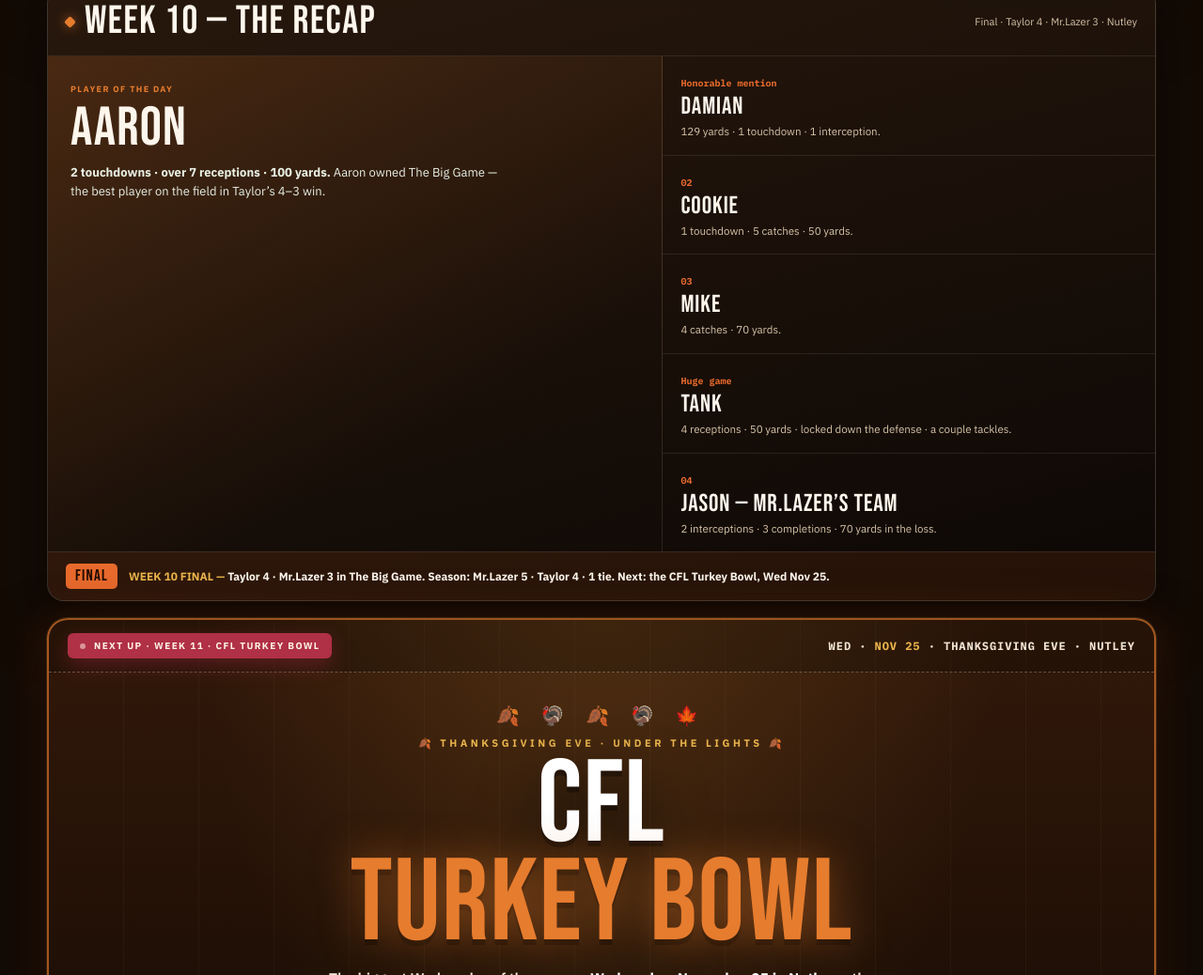
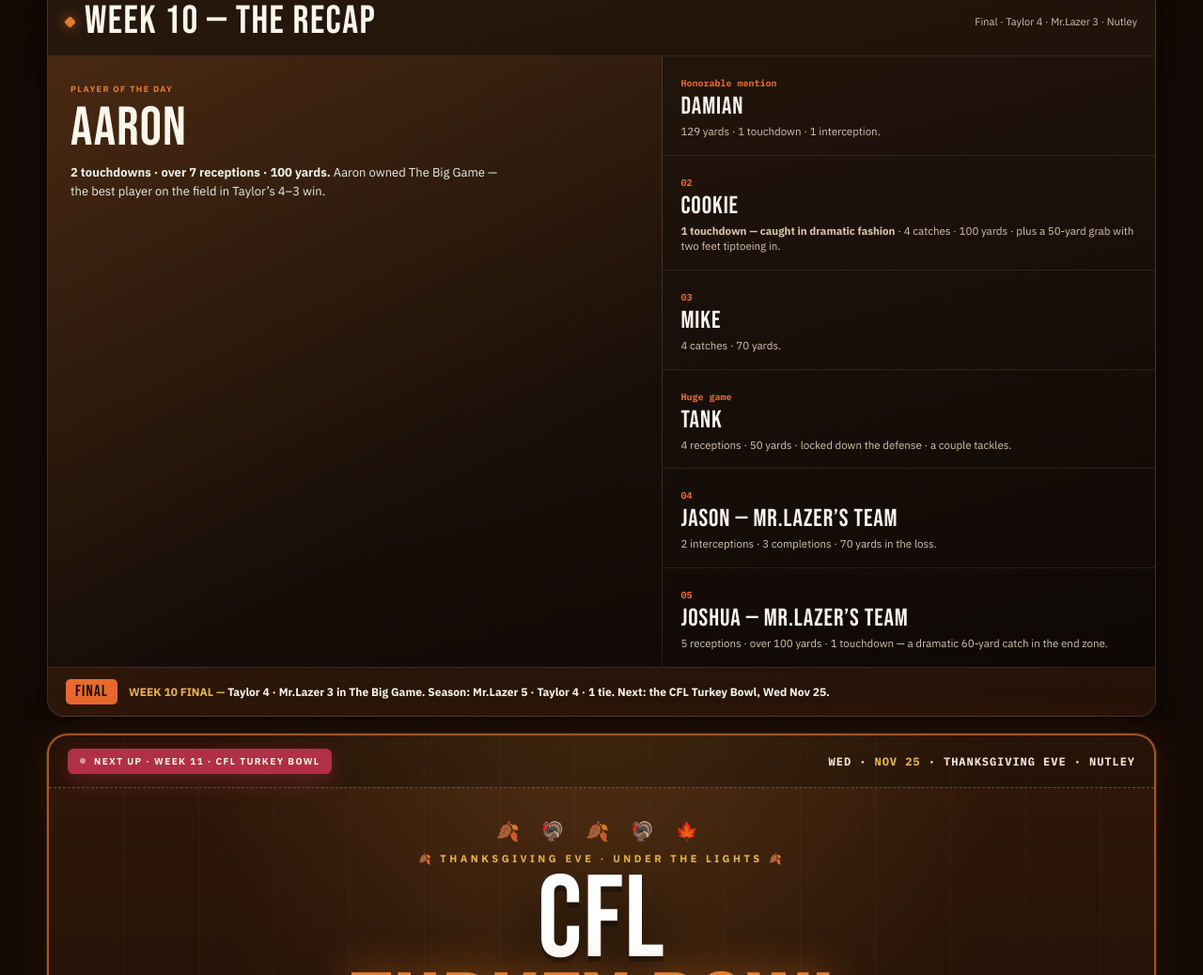
Before and after one commit to taylormuse33/cfl, a plain HTML site: page index.html in a window 1280 px wide. Shown: the part 1250-2288 px from the top of the page at 94% size. Drawn offline with Linux system fonts and the light colour scheme; animation ran at ten frames a second.

Commit message:
CFL homepage - GitHub Pages deploy (Week 10 recap: Joshua added for Mr. Lazer's team - 5 receptions, over 100 yards, dramatic 60-yard end-zone TD; Cookie line corrected to 4 catches, 100 yards, 1 dramatic TD + 50-yard tiptoe grab)

```diff
--- a/index.html
+++ b/index.html
@@ -791,10 +791,11 @@
           </article>
           <div class="fp-side">
             <article class="fp-item"><span class="fp-num">Honorable mention</span><h3>Damian</h3><p>129 yards &middot; 1 touchdown &middot; 1 interception.</p></article>
-            <article class="fp-item"><span class="fp-num">02</span><h3>Cookie</h3><p>1 touchdown &middot; 5 catches &middot; 50 yards.</p></article>
+            <article class="fp-item"><span class="fp-num">02</span><h3>Cookie</h3><p><strong>1 touchdown &mdash; caught in dramatic fashion</strong> &middot; 4 catches &middot; 100 yards &middot; plus a 50-yard grab with two feet tiptoeing in.</p></article>
             <article class="fp-item"><span class="fp-num">03</span><h3>Mike</h3><p>4 catches &middot; 70 yards.</p></article>
             <article class="fp-item"><span class="fp-num">Huge game</span><h3>Tank</h3><p>4 receptions &middot; 50 yards &middot; locked down the defense &middot; a couple tackles.</p></article>
             <article class="fp-item"><span class="fp-num">04</span><h3>Jason &mdash; Mr.Lazer&rsquo;s team</h3><p>2 interceptions &middot; 3 completions &middot; 70 yards in the loss.</p></article>
+            <article class="fp-item"><span class="fp-num">05</span><h3>Joshua &mdash; Mr.Lazer&rsquo;s team</h3><p>5 receptions &middot; over 100 yards &middot; 1 touchdown &mdash; a dramatic 60-yard catch in the end zone.</p></article>
           </div>
         </div>
         <div class="breaking-bar"><span class="bb-tag">Final</span><p><strong>Week 10 final &mdash;</strong> Taylor 4 &middot; Mr.Lazer 3 in The Big Game. Season: Mr.Lazer 5 &middot; Taylor 4 &middot; 1 tie. Next: the CFL Turkey Bowl, Wed Nov 25.</p></div>
@@ -1462,7 +1463,7 @@
             <div class="stat-list">
               <div class="stat"><span class="stat-name">Aaron</span><span class="stat-copy"><strong>Player of the Day</strong> · 2 TD · over 7 receptions · 100 yards</span></div>
               <div class="stat"><span class="stat-name">Damian</span><span class="stat-copy"><strong>Honorable mention</strong> · 129 yards · 1 TD · 1 INT</span></div>
-              <div class="stat"><span class="stat-name">Cookie</span><span class="stat-copy"><strong>1 TD</strong> · 5 catches · 50 yards</span></div>
+              <div class="stat"><span class="stat-name">Cookie</span><span class="stat-copy"><strong>1 TD &mdash; caught in dramatic fashion</strong> · 4 catches · 100 yards · 50-yard grab, two feet tiptoeing in</span></div>
               <div class="stat"><span class="stat-name">Mike</span><span class="stat-copy"><strong>4 catches</strong> · 70 yards</span></div>
               <div class="stat"><span class="stat-name">Tank</span><span class="stat-copy"><strong>4 receptions</strong> · 50 yards · locked down the defense · a couple tackles</span></div>
               <div class="stat"><span class="stat-name">Taylor</span><span class="stat-copy"><strong>QB captain</strong> · huge game</span></div>
@@ -1472,6 +1473,7 @@
             <div class="team-title"><h3>Mr.Lazer&rsquo;s team</h3><span>Week 10 · 3 points</span></div>
             <div class="stat-list">
               <div class="stat"><span class="stat-name">Jason</span><span class="stat-copy"><strong>2 INT</strong> · 3 completions · 70 yards</span></div>
+              <div class="stat"><span class="stat-name">Joshua</span><span class="stat-copy"><strong>1 TD</strong> · 5 receptions · over 100 yards · dramatic 60-yard catch in the end zone</span></div>
               <div class="stat"><span class="stat-name">Mr.Lazer</span><span class="stat-copy"><strong>Captain (QB)</strong></span></div>
             </div>
           </article>
```
Also changed, not shown: manifest.json.
